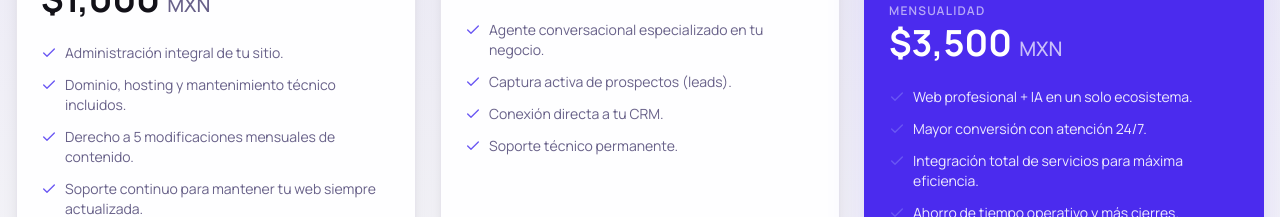
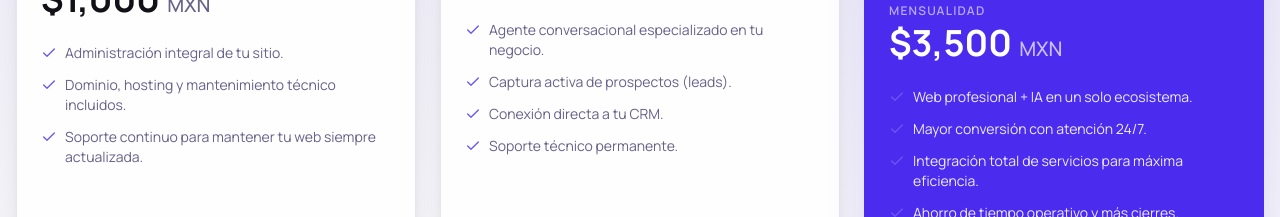
Before and after one commit to auraliqia-droid/auraliq-web, a Next.js app: page / in a window 1280 px wide. Shown: the part 5460-5677 px from the top of the page. Built offline with nearby package versions, Linux system fonts and the light colour scheme; no server answers.

Commit message:
Remove 5 monthly modifications bullet from AuraWeb plan

```diff
--- a/src/components/sections/Pricing.tsx
+++ b/src/components/sections/Pricing.tsx
@@ -15,7 +15,6 @@ const plans = [
     bullets: [
       "Administración integral de tu sitio.",
       "Dominio, hosting y mantenimiento técnico incluidos.",
-      "Derecho a 5 modificaciones mensuales de contenido.",
       "Soporte continuo para mantener tu web siempre actualizada.",
     ],
     highlight: false,
```
